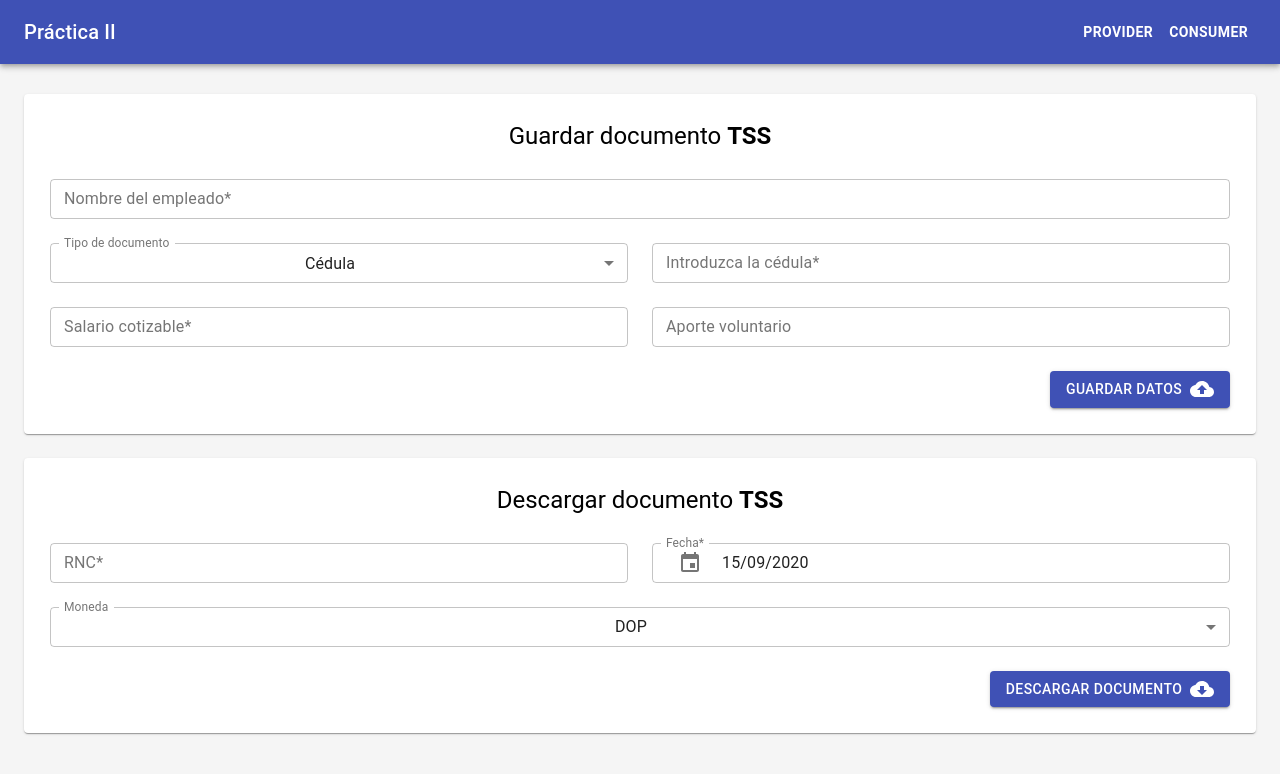
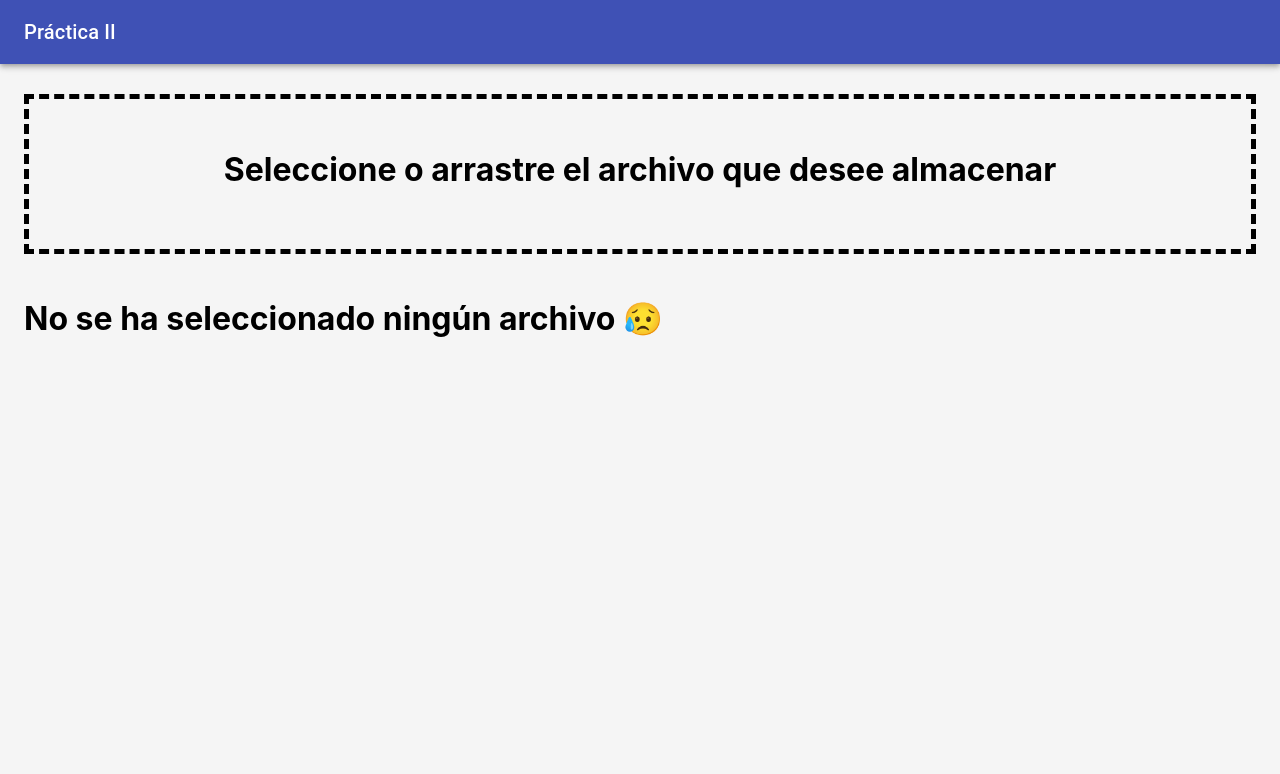
Before and after one commit to AlexFerreras/APAP-APEC, a React (Create React App) app: page /upload in a window 1280 px wide. Shown: the top 774 px of the page. Built offline with nearby package versions, Linux system fonts and the light colour scheme.

Commit message:
se acabo 99%

```diff
--- a/package.json
+++ b/package.json
@@ -14,8 +14,10 @@
     "date-fns": "^2.16.1",
     "react": "^16.13.1",
     "react-dom": "^16.13.1",
+    "react-dropzone": "^11.2.0",
     "react-hook-form": "^6.8.1",
-    "react-scripts": "3.4.3",
+    "react-router-dom": "^5.2.0",
+    "react-scripts": "^3.4.3",
     "react-text-mask": "^5.4.3",
     "validacion-cedula-dominicana": "^1.0.9"
   },
--- a/src/App.js
+++ b/src/App.js
@@ -1,7 +1,13 @@
 import React from 'react';
 import Container from '@material-ui/core/Container';
 import Header from './layout/Header'
-import Body from './layout/Body'
+import Download from './layout/Download'
+import Upload from './layout/Upload'
+import {
+  BrowserRouter as Router,
+  Switch,
+  Route
+} from "react-router-dom";
 
 const styles = {
   paddingTop: 30
@@ -12,7 +18,16 @@ const App = () => {
     <div>
       <Header />
       <Container maxWidth="xl" style={styles}>
-        <Body />
+        <Router>
+          <Switch>
+            <Route path="/upload">
+              <Upload />
+            </Route>
+            <Route path="/">
+              <Download />
+            </Route>
+          </Switch>
+        </Router>
       </Container>
     </div>
   )
--- /dev/null
+++ b/src/components/Dropzone/index.js
@@ -0,0 +1,68 @@
+import React, { useCallback, useState } from 'react'
+import {useDropzone} from 'react-dropzone'
+
+const droponeHeight = {
+  height : 150,
+}
+
+const isNotDragging = {
+  ...droponeHeight,
+  border: '5px dashed black'
+}
+
+const isDragging = {
+  ...droponeHeight,
+  border: '5px dashed #3F51B5',
+  backgroundColor: '#ecf0f1',
+  color: '#3F51B5'
+}
+
+const contentStyle = {
+  display: 'flex',
+  justifyContent: 'center'
+}
+
+const fixedMt = {
+  marginTop: 30
+}
+
+const Dropzone = (props) => {
+  const onDrop = useCallback((acceptedFiles) => {
+    acceptedFiles.forEach((file) => {
+      const reader = new FileReader()
+      reader.onabort = () => console.log('file reading was aborted')
+      reader.onerror = () => console.log('file reading has failed')
+      reader.onload = () => {
+        convertToBase64(reader.result)
+      }
+      reader.readAsArrayBuffer(file)
+    })
+  }, [])
+  const { getRootProps, getInputProps, isDragActive } = useDropzone({onDrop})
+
+  const convertToBase64 = (data) => {
+    const base64 = btoa(String.fromCharCode(...new Uint8Array(data)))
+    emitBase64(base64)
+  }
+
+  const emitBase64 = (base64) => {
+    props.addBase64(base64)
+  }
+
+  return (
+    <div style={isDragActive ? isDragging : isNotDragging } {...getRootProps()}>
+      <input {...getInputProps()} />
+      <div style={contentStyle}>
+        <div style={fixedMt}>
+          {
+            isDragActive
+            ? <h1>Suelta esa grasita 🔥</h1>
+            : <h1>Seleccione o arrastre el archivo que desee almacenar</h1>
+          }
+        </div>
+      </div>
+    </div>
+  )
+}
+
+export default Dropzone
--- a/src/components/TssDocument/index.js
+++ b/src/components/TssDocument/index.js
@@ -59,7 +59,7 @@ const TssDocument = () => {
 
   function createFile(data) {
     const element = document.createElement("a")
-    const file = new Blob([atob(data)], {type: 'text/plain'})
+    const file = new Blob([atob(data.data)], {type: 'text/plain'})
     element.href = URL.createObjectURL(file)
     element.download = "tss.txt"
     document.body.appendChild(element)
--- a/src/config/apiUrl.js
+++ /dev/null
@@ -1,2 +0,0 @@
-const apiUrl = 'http://e436f276f97e.ngrok.io/'
-export default apiUrl
--- a/src/layout/Body/index.js
+++ b/src/layout/Download/index.js
@@ -20,7 +20,7 @@ const padding = {
   padding: '10px 10px 10px 10px',
 }
 
-const Body = () => {
+const Downlaod = () => {
   const classes = useStyles();
   return (
     <div>
@@ -44,4 +44,4 @@ const Body = () => {
   )
 }
 
-export default Body;
+export default Downlaod;
--- a/src/layout/Header/index.js
+++ b/src/layout/Header/index.js
@@ -3,7 +3,6 @@ import { makeStyles } from '@material-ui/core/styles';
 import AppBar from '@material-ui/core/AppBar';
 import Toolbar from '@material-ui/core/Toolbar';
 import Typography from '@material-ui/core/Typography';
-import Button from '@material-ui/core/Button';
 
 const useStyles = makeStyles((theme) => ({
   root: {
@@ -17,11 +16,8 @@ const useStyles = makeStyles((theme) => ({
   },
 }));
 
-const fontWeight = {
-  fontWeight: 'bold'
-}
+export default function Header() {
 
-export default function Header() {
   const classes = useStyles();
   return (
     <div className={classes.root}>
@@ -30,8 +26,6 @@ export default function Header() {
           <Typography variant="h6" className={classes.title}>
             Práctica II
           </Typography>
-          <Button color="inherit" style={fontWeight}>Provider</Button>
-          <Button color="inherit" style={fontWeight}>Consumer</Button>
         </Toolbar>
       </AppBar>
     </div>
--- /dev/null
+++ b/src/layout/Upload/index.js
@@ -0,0 +1,80 @@
+import React, { useState } from 'react'
+import Grid from '@material-ui/core/Grid'
+import Dropzone from '../../components/Dropzone'
+import Button from '@material-ui/core/Button';
+import TextareaAutosize from '@material-ui/core/TextareaAutosize';
+import post from '../../services/post'
+import LinearIndeterminate from '../../components/Loading'
+import CloudUploadIcon from '@material-ui/icons/CloudUpload';
+
+const textarea = {
+  width: '100%',
+  height: '200px',
+  overflow: 'hidden'
+}
+
+const alignBtnSend = {
+  display: 'flex',
+  justifyContent: 'flex-end'
+}
+
+const Upload = () => {
+  const [ base64, setBase64 ] = useState('')
+  const [isLoading, setIsLoading] = React.useState(false)
+
+  const addBase64 = (base64) => {
+    setBase64(base64)
+  }
+
+  async function sendData() {
+    setIsLoading(true)
+    await post('empleados/leer-archivo', { data: base64 })
+    setIsLoading(false)
+  }
+
+  return (
+    <div>
+      <Grid container spacing={3}>
+        <Grid item xs={12}>
+          <Dropzone
+            addBase64={addBase64}
+          />
+        </Grid>
+        <Grid item xs={12}>
+          {
+            base64 != ''
+            ? <div>
+                <h2> El contenido de tu file es: </h2>
+                <TextareaAutosize
+                  style={textarea}
+                  rowsMax={10}
+                  aria-label="maximum height"
+                  placeholder="Maximum 4 rows"
+                  defaultValue={atob(base64)}
+                />
+
+                { isLoading &&
+                  <div>
+                    <br/>
+                    <LinearIndeterminate />
+                  </div>
+                }
+                <br/>
+                <div style={alignBtnSend}>
+                  <Button  variant="contained" color="primary" onClick={() => { sendData() }}>
+                    Guardar datos &nbsp; <CloudUploadIcon />
+                  </Button>
+                </div>
+              </div>
+            : <div>
+                <h1> No se ha seleccionado ningún archivo 😥 </h1>
+              </div>
+          }
+        </Grid>
+
+      </Grid>
+    </div>
+  )
+}
+
+export default Upload;
--- a/src/services/post.js
+++ b/src/services/post.js
@@ -1,5 +1,6 @@
 import axios from 'axios'
-import apiUrl from '../config/apiUrl'
+
+const apiUrl = 'https://eaa66a991dd0.ngrok.io/'
 
 async function post (endpoint, model) {
     return axios.post(`${apiUrl}${endpoint}`,  model);
```
Also changed, not shown: 1 other file (tests, documents, lock files or other folders).
